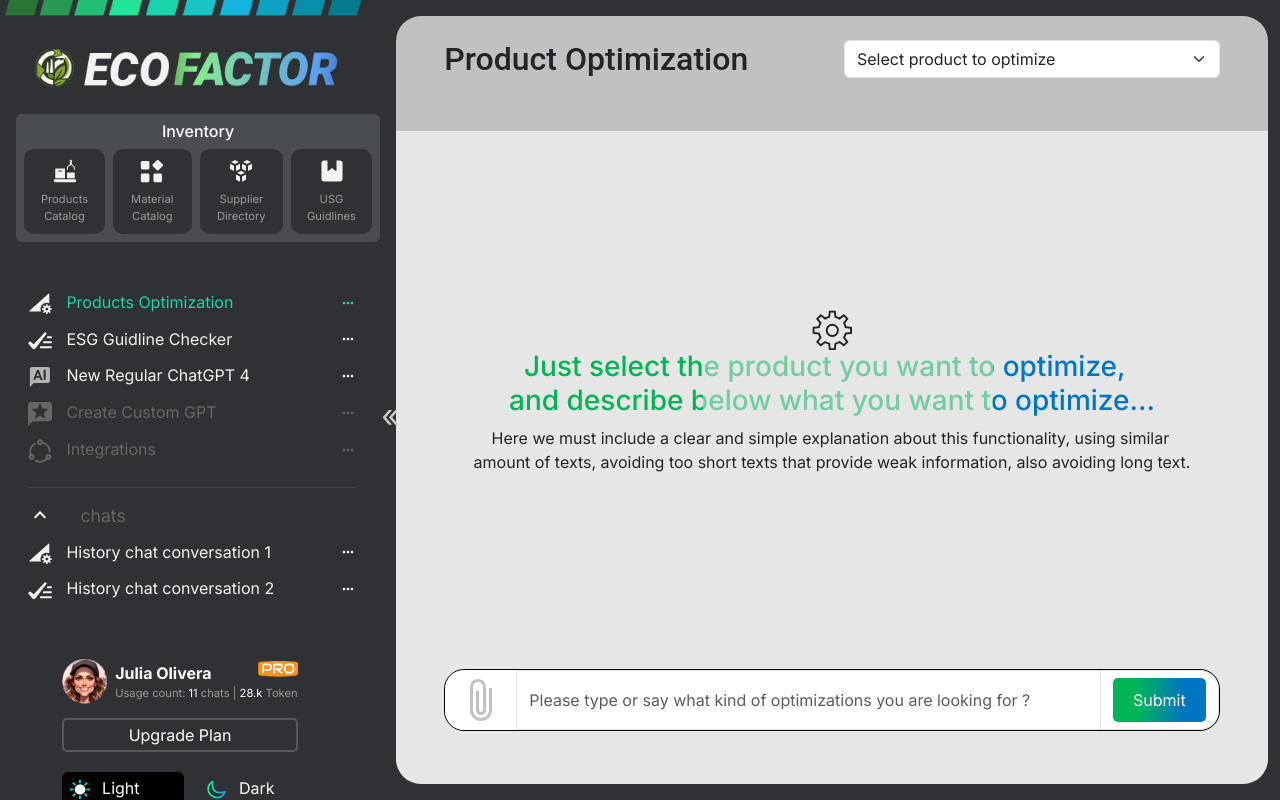
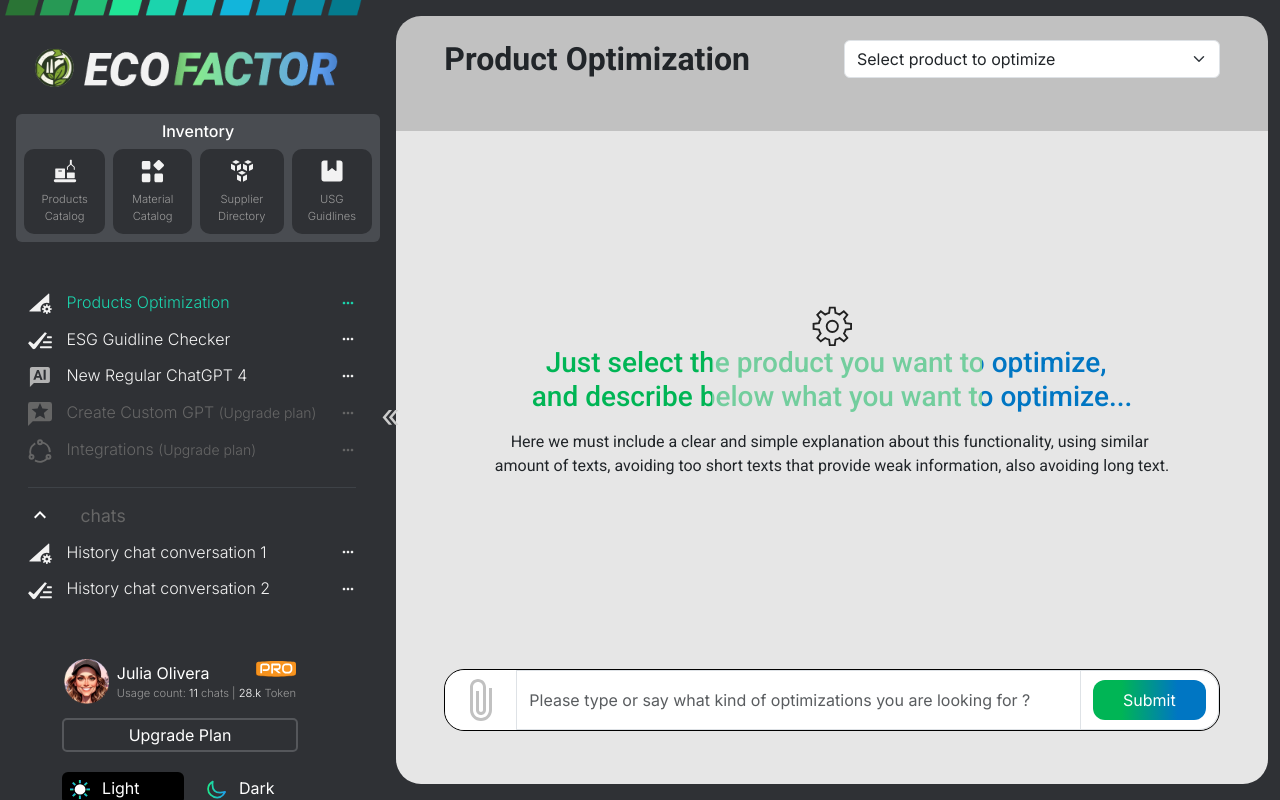
Before and after one commit to inamprograms/EcoFactory, a React (Vite) app in the folder client/: page / in a window 1280 px wide. Built offline with nearby package versions, Linux system fonts and the light colour scheme.

Commit message:
push for sidebar

```diff
--- a/client/src/App.css
+++ b/client/src/App.css
@@ -1,4 +1,6 @@
 @import "/node_modules/bootstrap/dist/css/bootstrap.min.css";
+@import url('https://fonts.googleapis.com/css2?family=Roboto+Condensed:ital,wght@0,100..900;1,100..900&display=swap');
+@import url('https://fonts.googleapis.com/css2?family=Roboto:ital,wght@0,100;0,300;0,400;0,500;0,700;0,900;1,100;1,300;1,400;1,500;1,700;1,900&display=swap');
 
 /* Css For Imput Box */
 
--- a/client/src/Components/sideBar/SBar.jsx
+++ b/client/src/Components/sideBar/SBar.jsx
@@ -36,8 +36,8 @@ export default function SBar({ collapsed }) {
         { icon: ICON_OPTIMIZATION, title: 'Products Optimization', to: '/' },
         { icon: ICON_ESG, title: 'ESG Guidline Checker', to: '/esg-guidlines' },
         { icon: GPT_AI, title: 'New Regular ChatGPT 4', to: '' },
-        { icon: ICON_CUSTOM_GPT, title: 'Create Custom GPT', subTitle: "Upgrade plan", disable: true, to: '' },
-        { icon: ICON_INTEGRATION, title: 'Integrations', subTitle: "Upgrade plan", disable: true, to: '' },
+        { icon: ICON_CUSTOM_GPT, title: 'Create Custom GPT', subTitle: "(Upgrade plan)", disable: true, to: '' },
+        { icon: ICON_INTEGRATION, title: 'Integrations', subTitle: "(Upgrade plan)", disable: true, to: '' },
 
     ]
 
@@ -80,10 +80,10 @@ export default function SBar({ collapsed }) {
                         {pages.map((currElm) => {
                             return (
                                 <>
-                                    <Link style={{ display: "flex", justifyContent: "space-between", alignItems: "center", cursor: currElm.disable && "not-allowed", color: currElm.disable ? "#666" : currElm.to === path ? "#1bd4ad" : "#f2f2f2", textDecoration: "none", marginBottom: ".7rem" }}>
+                                    <Link to={currElm.to} style={{ display: "flex", justifyContent: "space-between", alignItems: "center", cursor: currElm.disable && "not-allowed", color: currElm.disable ? "#666" : currElm.to === path ? "#1bd4ad" : "#f2f2f2", textDecoration: "none", marginBottom: ".7rem" }}>
                                         <span>
                                             <img src={currElm.icon} alt="icon" style={{ width: '1.5rem', marginRight: ".9rem" }} />
-                                            <span>{currElm.title}</span>
+                                            <span>{currElm.title} <small>{currElm.subTitle}</small></span>
                                         </span>
                                         <BiDotsHorizontalRounded />
                                     </Link>
@@ -98,7 +98,7 @@ export default function SBar({ collapsed }) {
                 <div className="row">
                     <div className="col mx-3">
                         <div className='mb-2'>
-                            <button className='border-0 bg-transparent text-white me-4 fs-4'><MdKeyboardArrowUp /></button> <span style={{ color: "#666666", fontSize: "1.1rem" }}>chats</span>
+                            <button className='border-0 bg-transparent text-white me-4  fs-4'><MdKeyboardArrowUp /></button> <span style={{ fontWeight: 'normal', color: "#666666", fontSize: "1.1rem" }}>chats</span>
                         </div>
                         {historyChats.map((currElm) => {
                             return (
--- a/client/src/Pages/esgGuidelineChecker/ESGGuidelineChecker.jsx
+++ b/client/src/Pages/esgGuidelineChecker/ESGGuidelineChecker.jsx
@@ -49,7 +49,7 @@ export default function ESGGuidelineChecker() {
                             <div className="col d-flex flex-column justify-content-center align-items-center" style={{ margin: "0 auto", maxWidth: "800px" }}>
                                 <div><img src={cogwheel} style={{ width: "40px" }} alt="cogwheel" /></div>
                                 <h3 className='heading3 text-center'>&nbsp; Just select the product and relative ESG<br /> Guidlin to check complience </h3>
-                                <p>&nbsp; &nbsp; Here we must include a clear and simple explanation about this functionality, using similar <br /> amount of texts, avoiding too short texts that provide weak information, also avoiding long text.</p>
+                                <p className='main-text'>&nbsp; &nbsp; Here we must include a clear and simple explanation about this functionality, using similar <br /> amount of texts, avoiding too short texts that provide weak information, also avoiding long text.</p>
                             </div>
                         </div>
 
@@ -88,5 +88,6 @@ const iconStyles = {
 };
 
 const textStyle = {
-    fontFamily: "'Roboto', sans-serif",
+    fontFamily: '"Roboto", sans-serif',
+    fontWeight: 700,
 };
--- a/client/src/Pages/productOptimization/ProductOptimization.css
+++ b/client/src/Pages/productOptimization/ProductOptimization.css
@@ -22,8 +22,14 @@
   );
   -webkit-background-clip: text;
   -webkit-text-fill-color: transparent;
+  font-family: "Roboto", sans-serif;
+  font-weight: 'bold';
 }
+.main-text{
+    font-family: "Roboto", sans-serif;
+    margin-top: .5rem;
 
+}
 .btnGradient {
   background-image: linear-gradient(
     to right,
@@ -34,9 +40,9 @@
   );
   border: none;
   color: white;
-  padding: 10px 20px;
+  padding: 8px 30px;
   cursor: pointer;
-  border-radius: 5px;
+  border-radius: 12px;
   font-size: 16px;
 }
 .btnGradient:hover {
@@ -71,7 +77,10 @@
     border-color: black !important;
     background-color: rgb(14, 14, 14) !important;
 }
-
+.sideBar{
+    font-family: "Roboto Condensed", sans-serif !important;
+    font-weight: 300;
+  }
 /* MEDIA QUERY */
 
 @media screen and (min-width: 1534px) and (max-width: 1636px) {
--- a/client/src/Pages/productOptimization/ProductOptimization.jsx
+++ b/client/src/Pages/productOptimization/ProductOptimization.jsx
@@ -47,9 +47,9 @@ export default function ProductOptimization() {
                         </div>
                         <div className="row" style={{ backgroundColor: "#e6e6e6", height: "70%" }}>
                             <div className="col d-flex flex-column justify-content-center align-items-center" style={{ margin: "0 auto", maxWidth: "800px" }}>
-                                <div><img src={cogwheel} style={{ width: "40px" }} alt="cogwheel" /></div>
+                                <div><img src={cogwheel} style={{width : '40px'}} alt="cogwheel" /></div>
                                 <h3 className='heading3'>&nbsp; Just select the product you want to optimize,<br /> and describe below what you want to optimize...</h3>
-                                <p>&nbsp; &nbsp; Here we must include a clear and simple explanation about this functionality, using similar <br /> amount of texts, avoiding too short texts that provide weak information, also avoiding long text.</p>
+                                <p className='main-text'>&nbsp; &nbsp; Here we must include a clear and simple explanation about this functionality, using similar <br /> amount of texts, avoiding too short texts that provide weak information, also avoiding long text.</p>
                             </div>
                         </div>
 
@@ -88,5 +88,6 @@ const iconStyles = {
 };
 
 const textStyle = {
-    fontFamily: "'Roboto', sans-serif",
+    fontFamily: '"Roboto", sans-serif',
+    fontWeight: 700,
 };
```
Also changed, not shown: client/src/Assets/ICONS/LOGO_ECOFACTOR_FINAL (1).svg (added).
